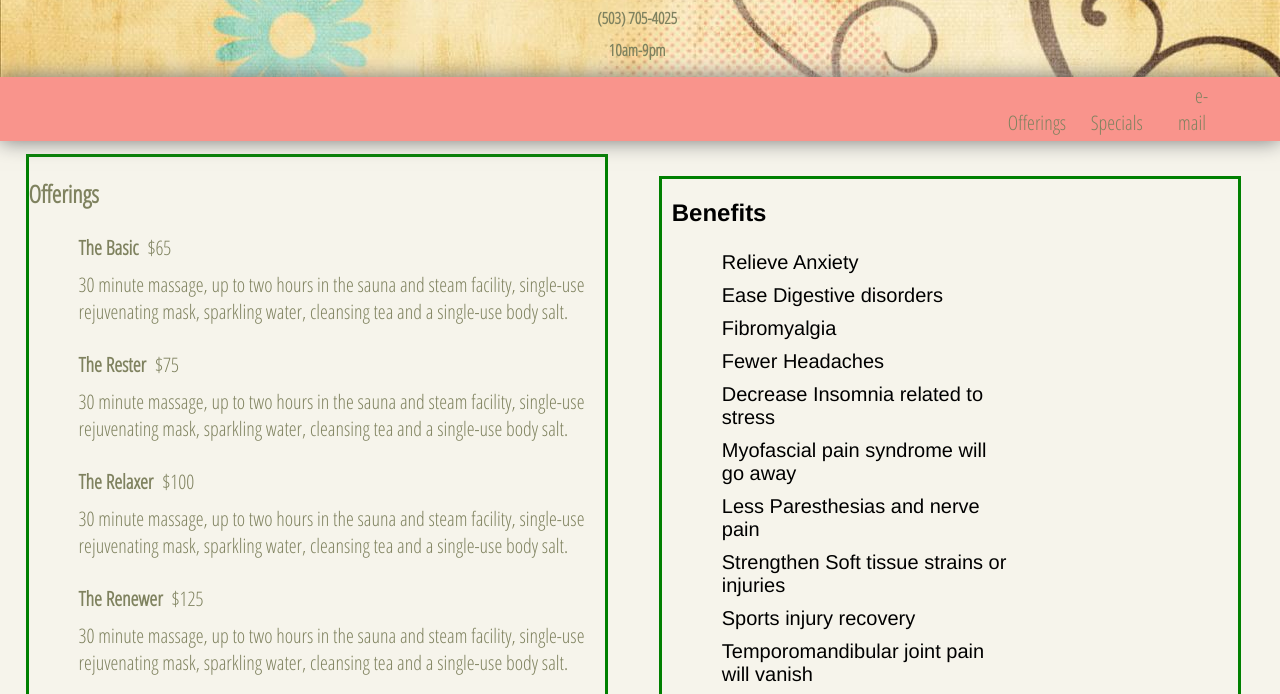
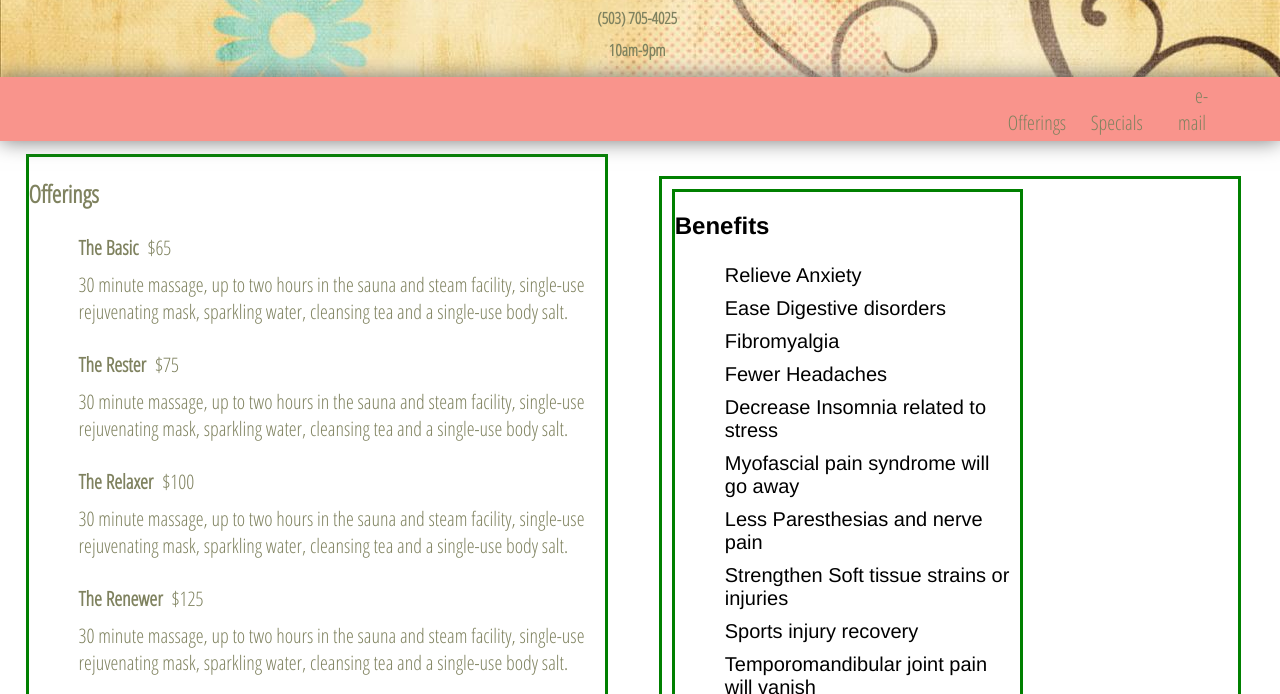
Before and after one commit to cpetrick/RRR, a plain HTML site: page index.html in a window 1280 px wide. Shown: the part 94-788 px from the top of the page. Drawn offline with nearby package versions, Linux system fonts and the light colour scheme.

Commit message:
fixed problem with footer that was floating behind <section>

```diff
--- a/index.html
+++ b/index.html
@@ -25,7 +25,6 @@
 					</ul>
 			</nav>
 		</header>
-
 
 		<section>
 			<div class="contentColumn">
@@ -131,6 +130,7 @@
 			<a href="http://twitter.com"><img src="twitter-wrap.png" class="small" alt="Twitter Logo"></a>
 			<a href="http://facebook.com"><img src="facebook-wrap.png" class="small" alt="Facebook Logo"></a>
 			<p></a>1850 SW River Dr, Portland, OR 97201 | (503) 705-4025 | 10am-9pm </p>
+			<p>&copy; 2015 Tracey, Chris, Jennifer</p>
 		</footer>
 	</body>
 </html>
--- a/style.css
+++ b/style.css
@@ -92,11 +92,7 @@ nav a.buttons-background, nav a:hover{
 	color: #F6F4EB;
 }
 
-footer {
-	background-image: url("flowers.jpg");
-	/*box-shadow: 0 0 20px #777777;*/
-	color: #f55f51;
-}
+
 
 
 /************************************
@@ -110,7 +106,7 @@ section {
 	clear: left;
   	float: left;
  	width: 100%;
- 	background-color: #F6F4EB;
+ 	/*background-color: #F6F4EB;*/
 }
 
 .columns {
@@ -150,7 +146,7 @@ section {
 
 
 .benefits {
-	/*border: 3px solid green;*/
+	border: 3px solid green;
 	width: 60%;
 	margin: 10px;
 }
@@ -173,14 +169,14 @@ section {
 FOOTER
 ************************************/
 
-
-
 footer {
-	border: 1px solid black;
-
-	font-size: 50%;
-	padding: 15px 0;
+	font-size: 60%;
 	text-align: center;
+	clear: both;
+	box-shadow: 0 0 20px #777777;
+	padding-top: 2%;
+	color: #f55f51;
+	background-image: url("flowers.jpg");
 }
 
 img.small {
```
